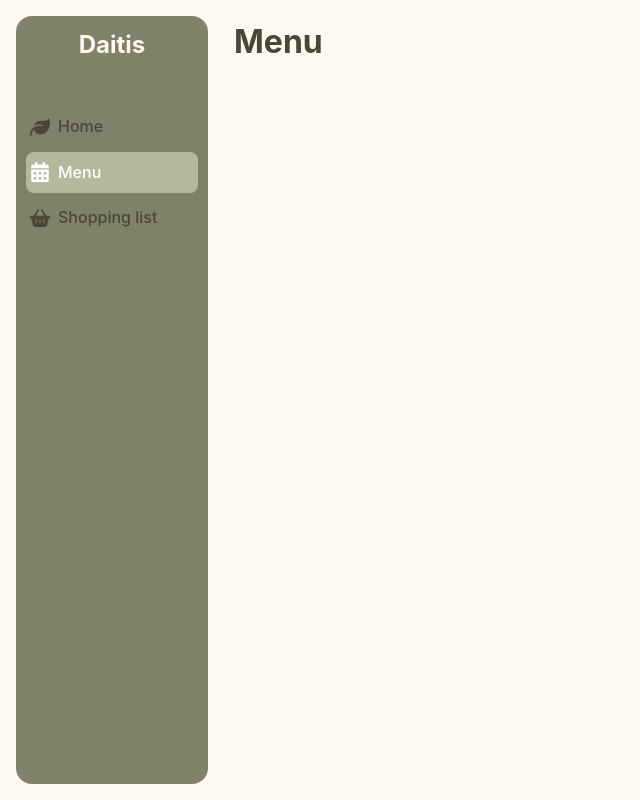
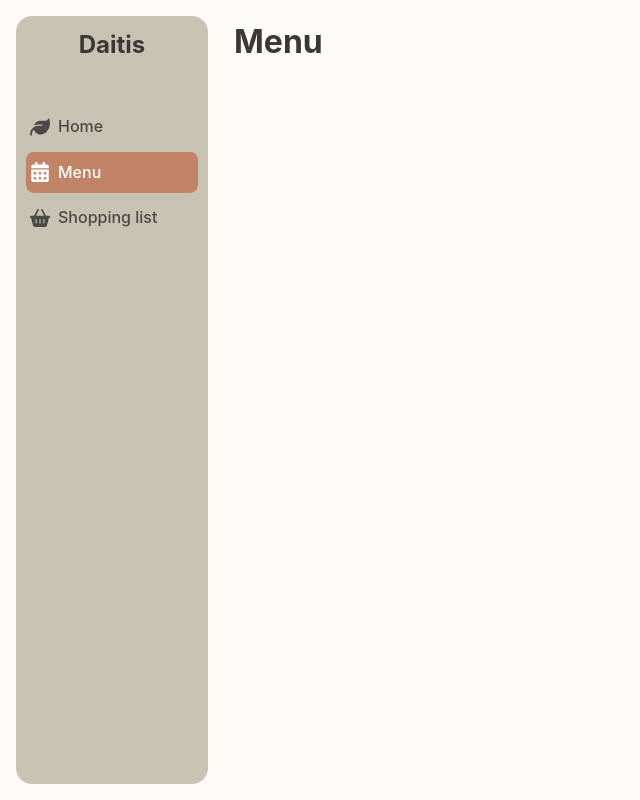
Before and after one commit to feergalope/daitis, a React (Vite) app: page /menu in a window 1280 px wide. Shown: the whole page, without its empty margins (0-640 px from the left). Built offline with nearby package versions, Linux system fonts and the light colour scheme.

Commit message:
Change colors palette

```diff
--- a/src/colors.css
+++ b/src/colors.css
@@ -1,31 +1,21 @@
 :root {
-	/* Oyster */
-	--color-oyster: #f9f4ea;
-	--color-oyster-light: #fcf9f0;
-	--color-oyster-dark: #e1dacf;
+	/* Milk */
+	--color-milk: #F9F7F0;
+	--color-milk-light: #FDFCF8;
+	--color-milk-dark: #E8E4D8;
 
-	/* Sand */
-	--color-sand: #cdad85;
-	--color-sand-light: #e3cdaa;
-	--color-sand-dark: #b0916d;
+	/* Light Stone */
+	--color-light-stone: #D8D2C2;
+	--color-light-stone-light: #E8E2D2;
+	--color-light-stone-dark: #C8C2B2;
 
-	/* Terracotta */
-	--color-terracotta: #c47457;
-	--color-terracotta-light: #d8927b;
-	--color-terracotta-dark: #a55d43;
+	/* Desert Clay */
+	--color-desert-clay: #B17457;
+	--color-desert-clay-light: #C18467;
+	--color-desert-clay-dark: #A16447;
 
-	/* Sage */
-	--color-sage: #9c9e80;
-	--color-sage-light: #b6b89d;
-	--color-sage-dark: #7f8168;
-
-	/* Truffle */
-	--color-truffle: #605f4b;
-	--color-truffle-light: #787764;
-	--color-truffle-dark: #494837;
-
-	/* Copper */
-	--color-copper: #b68036;
-	--color-copper-light: #d29d56;
-	--color-copper-dark: #946826;
+	/* Graphite */
+	--color-graphite: #4A4947;
+	--color-graphite-light: #5A5957;
+	--color-graphite-dark: #3A3937;
 }
--- a/src/ui/AppLayout.jsx
+++ b/src/ui/AppLayout.jsx
@@ -2,8 +2,8 @@ import React from 'react';
 import styled from 'styled-components';
 
 const AppLayoutStyled = styled.div`
-	background-color: var(--color-oyster-light);
-	color: var(--color-truffle-dark);
+	background-color: var(--color-milk-light);
+	color: var(--color-graphite-dark);
 	display: flex;
 
 	font-family: var(--font-family-sans-serif);
--- a/src/ui/NavElement.jsx
+++ b/src/ui/NavElement.jsx
@@ -9,7 +9,7 @@ const StyledNavLink = styled.span`
 	transition: color 0.1s ease-in-out;
 
 	&:hover {
-		color: var(--color-truffle-dark);
+		color: var(--color-graphite-dark);
 		cursor: pointer;
 	}
 `;
--- a/src/ui/NavigationMenu.jsx
+++ b/src/ui/NavigationMenu.jsx
@@ -19,7 +19,7 @@ const StyledNavLink = styled(NavLink)`
 	font-weight: 500;
 	padding: 0.5rem 0.25rem;
 	border-radius: 0.5rem;
-	color: var(--color-truffle-dark);
+	color: var(--color-graphite);
 	text-decoration: none;
 	transition:
 		background-color 0.2s ease,
@@ -30,13 +30,14 @@ const StyledNavLink = styled(NavLink)`
 	}
 
 	&:hover {
-		background-color: var(--color-sage);
+		background-color: var(--color-light-stone);
 		color: white;
 	}
 
 	&.active {
-		background-color: var(--color-sage-light);
+		background-color: var(--color-desert-clay-light);
 		color: white;
+		pointer-events: none;
 	}
 `;
 
--- a/src/ui/Sidebar.jsx
+++ b/src/ui/Sidebar.jsx
@@ -4,8 +4,8 @@ import { Logo } from './Logo';
 import { NavigationMenu } from './NavigationMenu';
 
 const StyledHeader = styled.header`
-	background-color: var(--color-sage-dark);
-	color: var(--color-oyster-light);
+	background-color: var(--color-light-stone-dark);
+	color: var(--color-graphite-dark);
 
 	height: calc(100dvh - 2rem); /* Viewport - margins */
 	width: 12rem;
```
